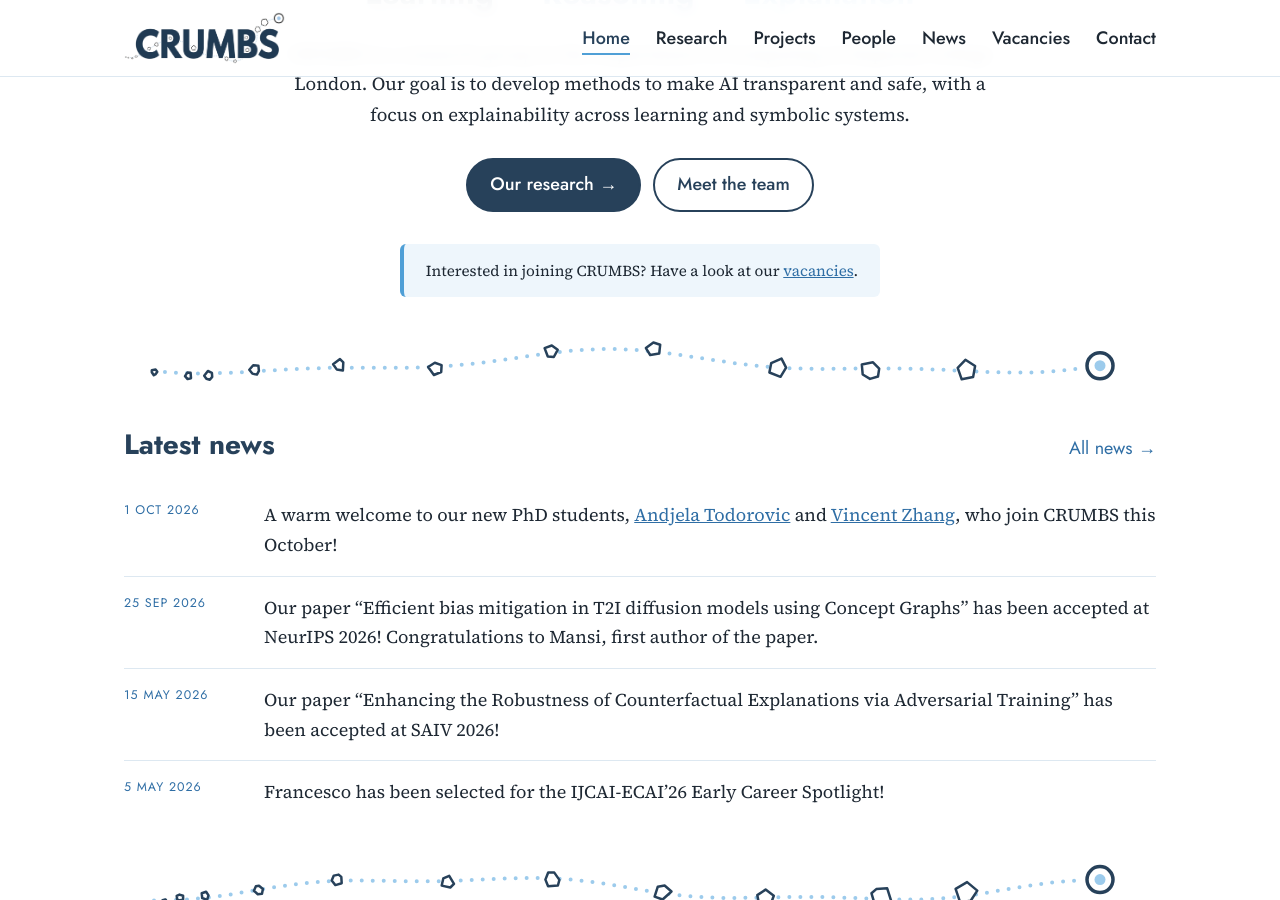
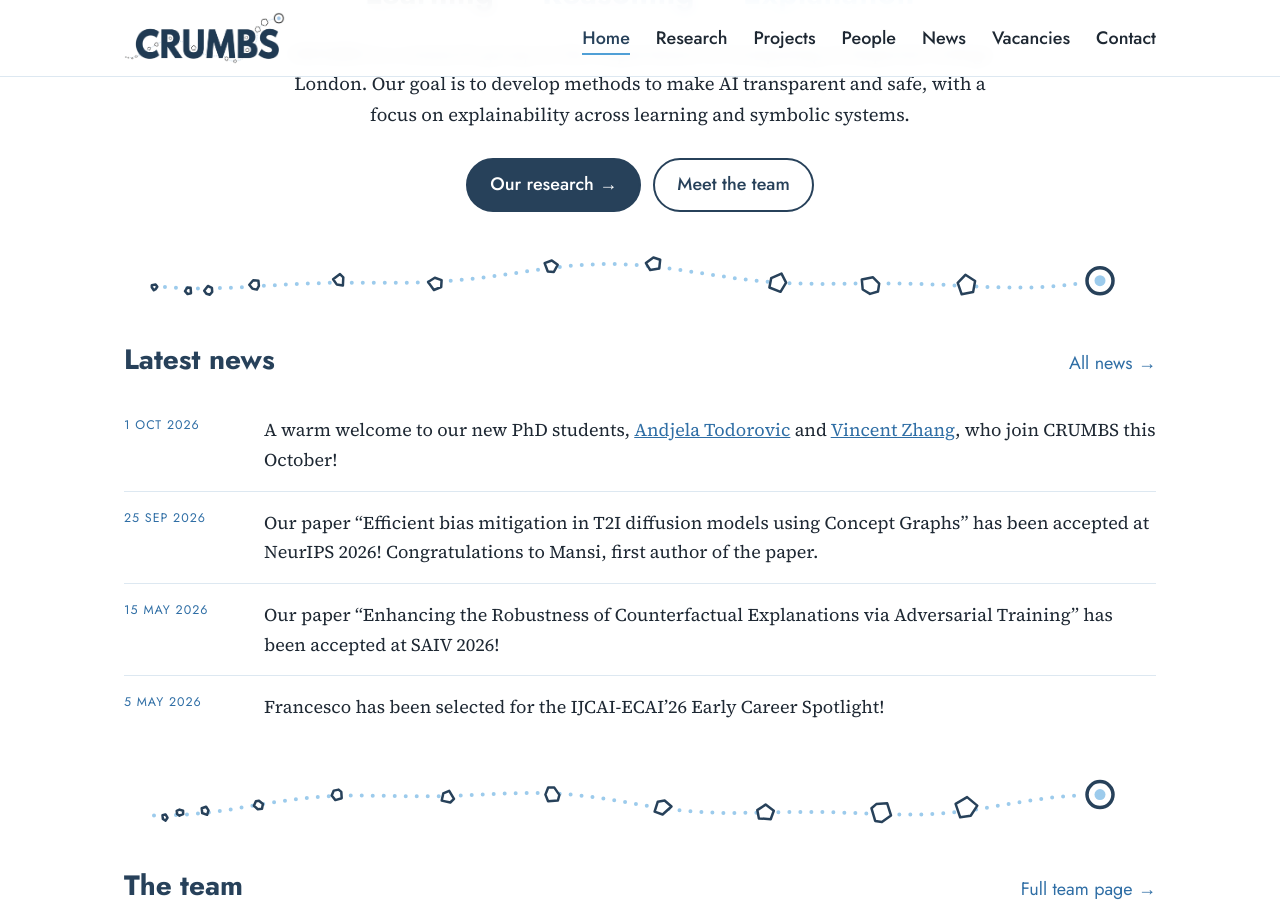
Before and after one commit to andjelatodorovic/the-crumbs-lab.github.io, a Jekyll site: the page built from index.html, in a window 1280 px wide and 900 px high, scrolled down 358 px. Built offline with Jekyll 4.4.1, drawn with Linux system fonts in a browser that asks for light colours.

Commit message:
updated home

```diff
--- a/index.html
+++ b/index.html
@@ -22,9 +22,7 @@ permalink: /
     <a class="btn" href="{{ '/team/' | relative_url }}">Meet the team</a>
   </div>
 
-    <p class="join">Interested in joining CRUMBS? Have a look at our
-  <a href="{{ '/vacancies/' | relative_url }}">vacancies</a>.</p>
-</section>
+  </section>
 
 <div class="wrap">{% include trace-line.html variant=1 %}</div>
 
```
